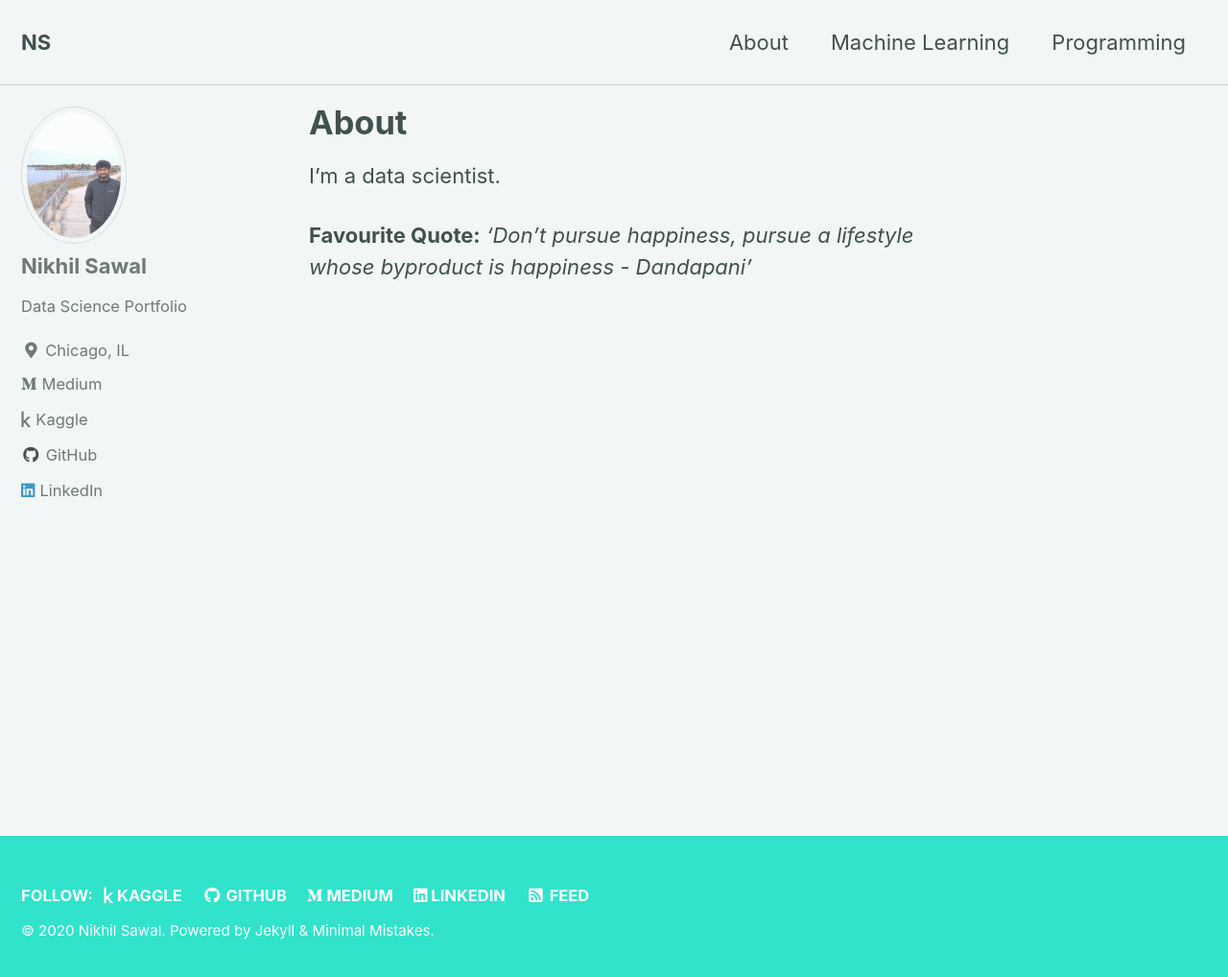
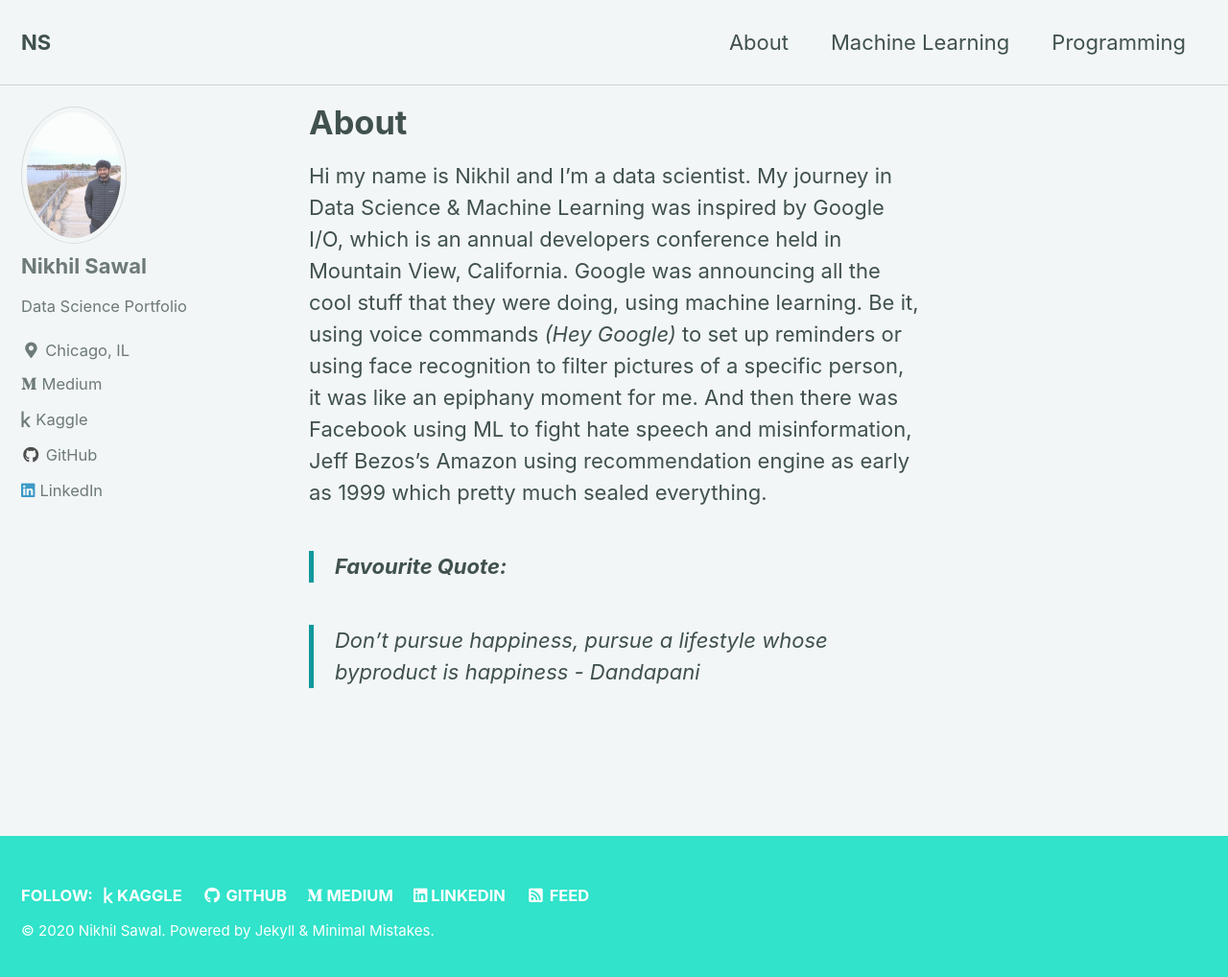
Before and after one commit to NikhilSawal/NikhilSawal.github.io, a Jekyll site: the page built from _pages/about.md, in a window 1280 px wide and 1026 px high. Shown: the top 1018 px of the window at 96% size. Built offline with Jekyll 4.4.1, drawn with Linux system fonts in a browser that asks for light colours; cached includes are drawn as plain includes.

Commit message:
Adds about me

```diff
--- a/_pages/about.md
+++ b/_pages/about.md
@@ -6,7 +6,8 @@ author_profile: true
 header:
 ---
 
-I'm a data scientist.
+Hi my name is Nikhil and I'm a data scientist. My journey in Data Science & Machine Learning was inspired by Google I/O, which is an annual developers conference held in Mountain View, California. Google was announcing all the cool stuff that they were doing, using machine learning. Be it, using voice commands *(Hey Google)* to set up reminders or using face recognition to filter pictures of a specific person, it was like an epiphany moment for me. And then there was Facebook using ML to fight hate speech and misinformation, Jeff Bezos's Amazon using recommendation engine as early as 1999 which pretty much sealed everything.
 
-**Favourite Quote:**
-*'Don't pursue happiness, pursue a lifestyle whose byproduct is happiness - Dandapani'*
+> **Favourite Quote:**
+
+> *Don't pursue happiness, pursue a lifestyle whose byproduct is happiness - Dandapani*
```
